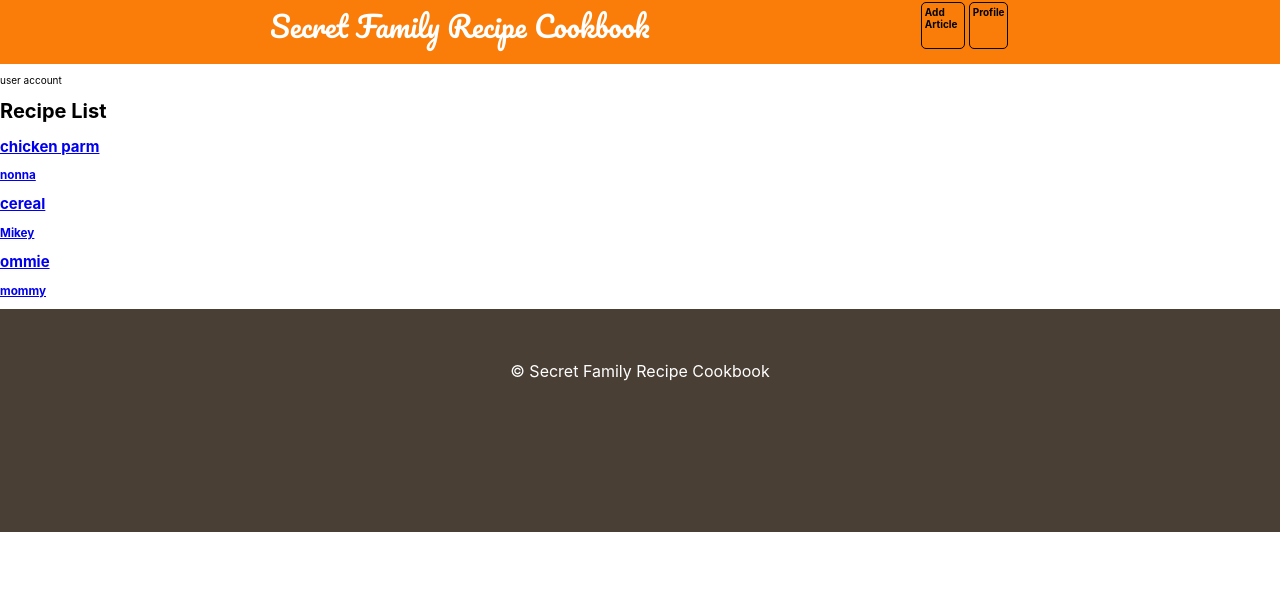
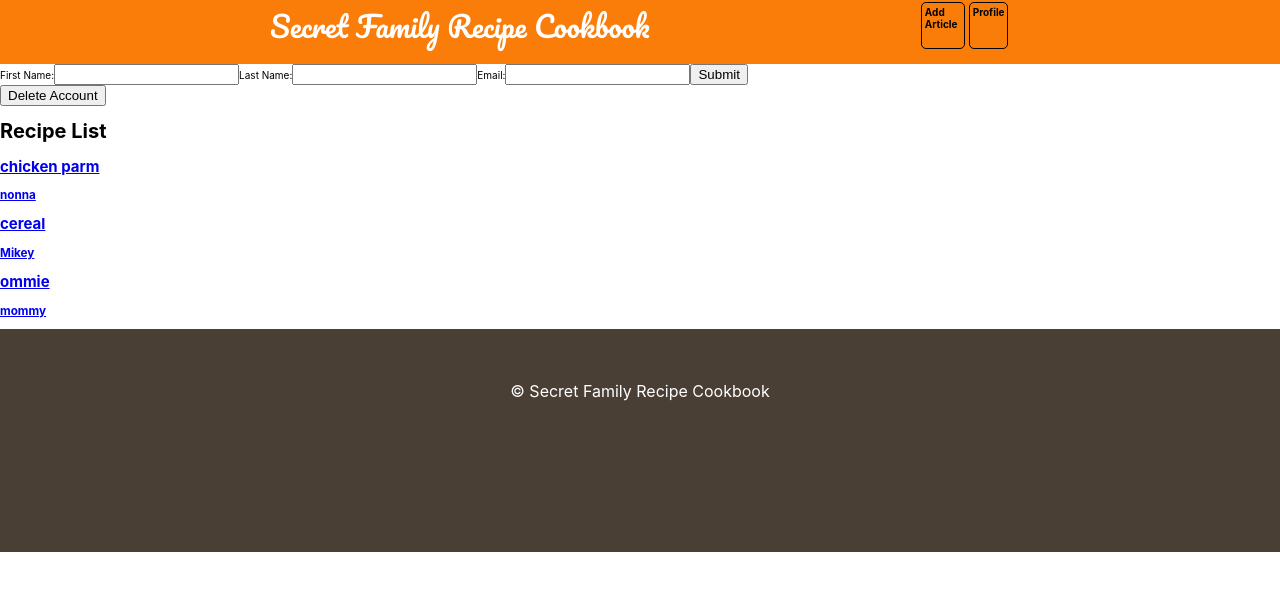
Before and after one commit to BW-Secret-Family-Recipes-pt/Front-End, a React (Create React App) app in the folder family-secrets/: page /user-account in a window 1280 px wide. Shown: the top 590 px of the page. Built offline with nearby package versions, Linux system fonts and the light colour scheme; no server answers.

Commit message:
basic form and RUD set up

```diff
--- a/family-secrets/src/components/UserAccount.js
+++ b/family-secrets/src/components/UserAccount.js
@@ -1,4 +1,5 @@
-import React from 'react';
+import Axios from 'axios';
+import React, { useEffect, useState } from 'react';
 
 const UserAccount = () => {
     /* CRUD -
@@ -6,10 +7,68 @@ const UserAccount = () => {
     read will be here, in the form of showing the user his account details
     update will be here in the form of allowing the user to edit his account details
     delete will be here in the form of allowing the user to delete his account */
+
+    const [user, setUser] = useState({
+        email: '',
+        first_name: '',
+        last_name: '',
+        id: '',
+    });
+
+    useEffect(() => {
+        Axios
+            .get('https://reqres.in/api/users/2')
+            .then(res => {
+                setUser(res.data.data);
+            })
+            .catch(err => console.log(err));
+    }, []);
+
+    const changeHandler = e => {
+        setUser({
+            ...user,
+            [e.target.name]: e.target.value,
+        })
+    }
+
+    const submitHandler = e => {
+        e.preventDefault();
+        Axios
+            .put(`https://reqres.in/api/users/${user.id}`, user)
+            .then(res => console.log(res))
+            .catch(err => console.log(err));
+    }
+
+    const deleteHandler = () => {
+        Axios
+        .delete(`https://reqres.in/api/users/${user.id}`, user)
+        .then(res => console.log(res))
+        .catch(err => console.log(err))
+    }
+
     return(
-        <div>
-            <p>user account</p>
-        </div>
+        <>
+            <form onSubmit={submitHandler}>
+                <label htmlFor='first_name'>
+                    First Name:
+                    <input name='first_name' type='text' value={user.first_name} onChange={changeHandler} />
+                </label>
+                <label htmlFor='last_name'>
+                    Last Name:
+                    <input name='last_name' type='text' value={user.last_name} onChange={changeHandler} />
+                </label>
+                <label htmlFor='email'>
+                    Email:
+                    <input name='email' type='email' value={user.email} onChange={changeHandler} />
+                </label>
+
+                <button type='submit'>Submit</button>
+            </form>
+
+            <div onClick={deleteHandler}>
+                <button>Delete Account</button>
+            </div>
+        </>
     )
 }
 
```
